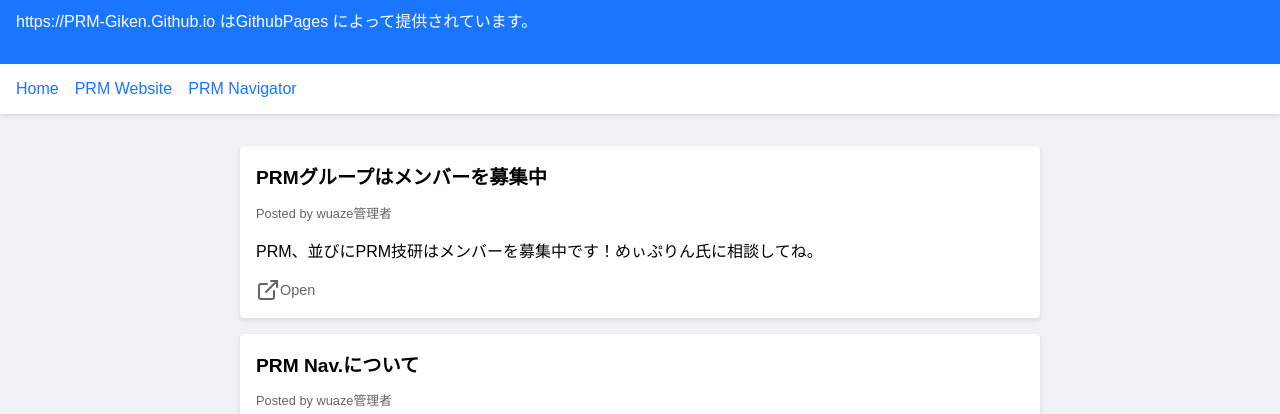
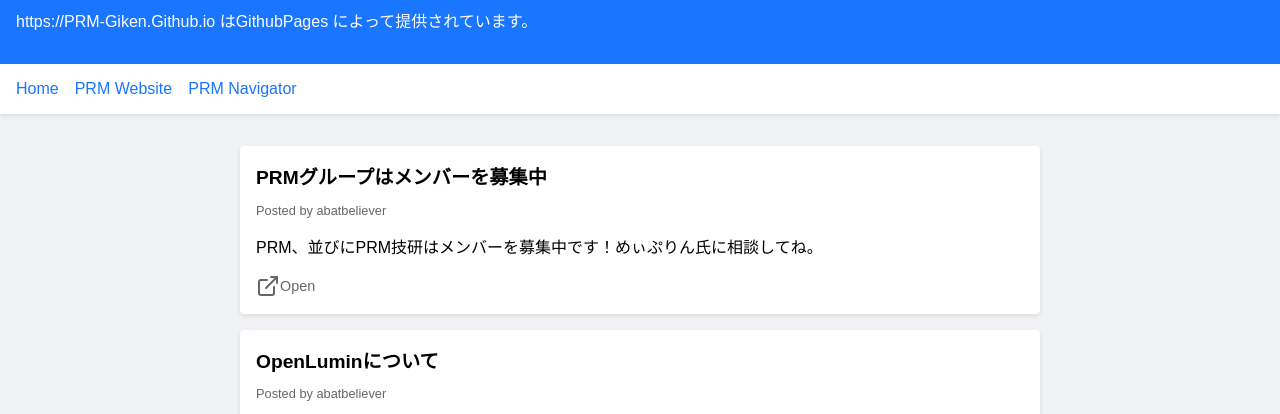
Before and after one commit to PRM-Giken/PRM-Giken.github.io, a plain HTML site: page index.html in a window 1280 px wide. Shown: the part 97-511 px from the top of the page. Drawn offline with nearby package versions, Linux system fonts and the light colour scheme.

Commit message:
Update index.html

```diff
--- a/index.html
+++ b/index.html
@@ -95,13 +95,19 @@
         const posts = [
             {
                 title: "PRMグループはメンバーを募集中",
-                author: "wuaze管理者",
+                author: "abatbeliever",
                 content: "PRM、並びにPRM技研はメンバーを募集中です！めぃぷりん氏に相談してね。",
                 link: "#"
             },
             {
-                title: "PRM Nav.について",
-                author: "wuaze管理者",
+                title: "OpenLuminについて",
+                author: "abatbeliever",
+                content: "Open Lumin.はHSP言語で制作されたウェブブラウザとそのプロジェクトです。誰でもソースを閲覧したり、Apache2.0の下で改変できます",
+                link: "https://prm-giken.github.io/app/OpenLumin/"
+            },
+            {
+                title: "PRM Nav.について【開発終了】、後継あり",
+                author: "abatbeliever",
                 content: "PRM Nav.はHSP言語で制作されたウェブブラウザです。PRMNavに関する情報をご覧ください。",
                 link: "https://prm-giken.github.io/app/PRMNav/"
             }
```
